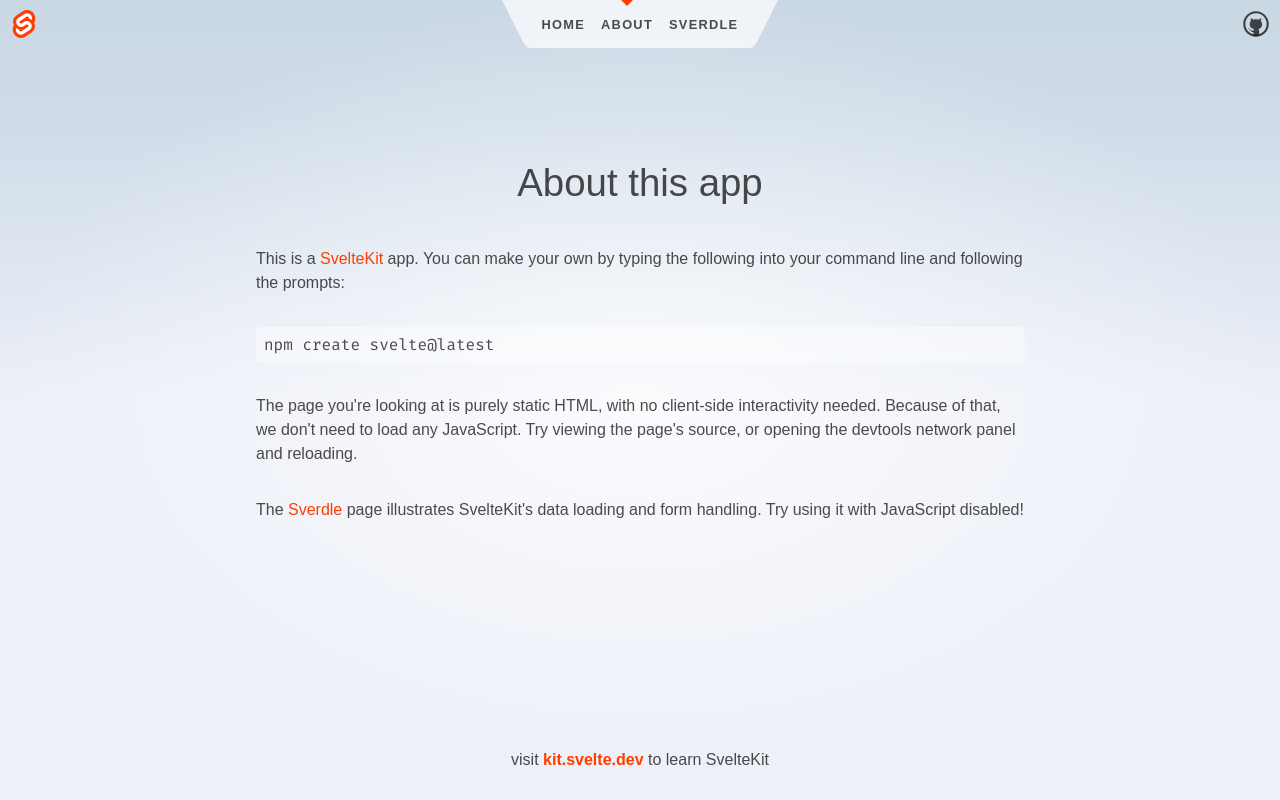
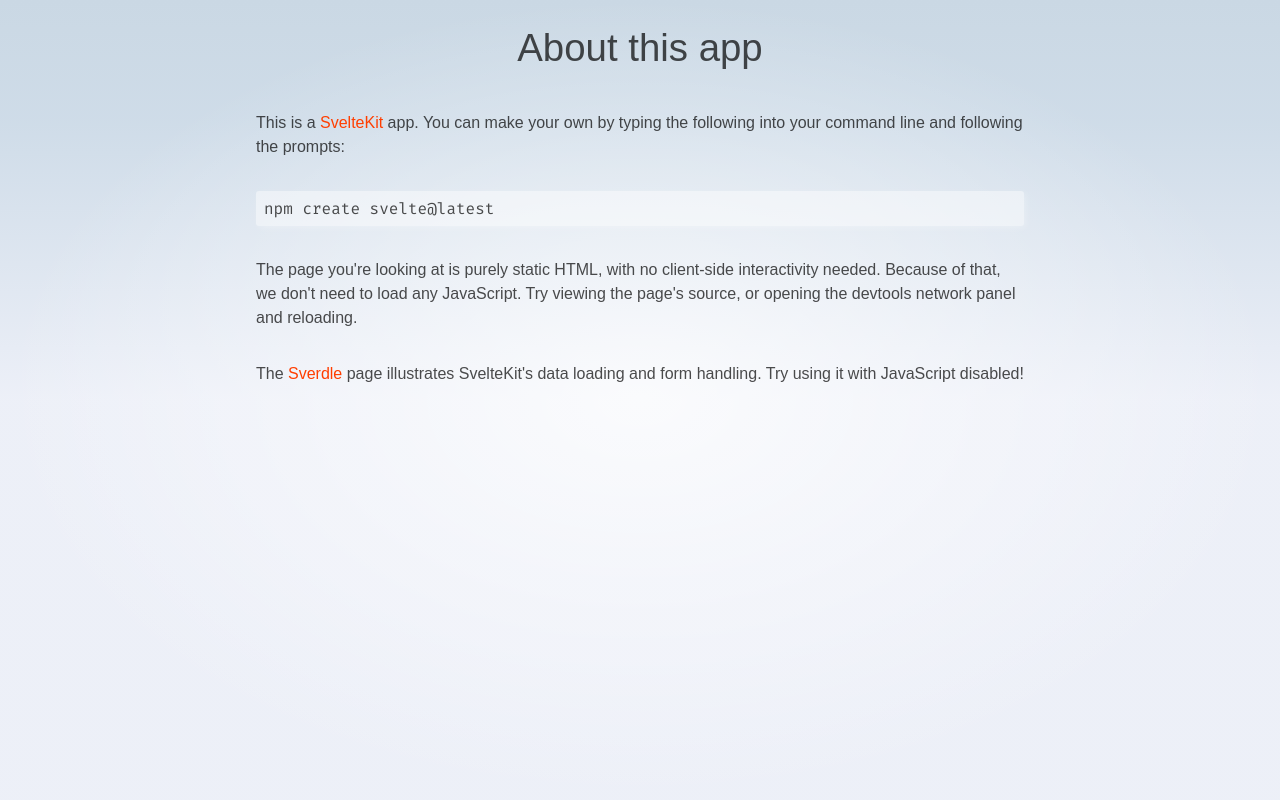
Before and after one commit to raiden808/xo-hackathon, a SvelteKit app: page /about in a window 1280 px wide. Built offline with nearby package versions, Linux system fonts and the light colour scheme.

Commit message:
refactor: saved data

```diff
--- a/package.json
+++ b/package.json
@@ -15,5 +15,9 @@
 		"svelte": "^4.2.7",
 		"vite": "^5.0.3"
 	},
-	"type": "module"
+	"type": "module",
+	"dependencies": {
+		"dotenv": "^16.4.5",
+		"openai": "^4.67.1"
+	}
 }
--- /dev/null
+++ b/src/lib/openai.js
@@ -0,0 +1,19 @@
+import OpenAI from "openai"; // For older versions of openai package
+
+const openai = new OpenAI({
+  apiKey: import.meta.env.VITE_OPENAI_API_KEY,
+});
+
+export async function getOpenAIResponse(prompt) {
+  try {
+    const response = await openai.chat.completions.create({
+      model: "gpt-3.5-turbo",
+      messages: [{ role: "user", content: prompt }],
+    });
+
+    return response.choices[0].message.content.trim();
+  } catch (error) {
+    console.error("Error fetching from OpenAI:", error);
+    return "Something went wrong with OpenAI.";
+  }
+}
--- a/src/routes/+layout.svelte
+++ b/src/routes/+layout.svelte
@@ -4,50 +4,10 @@
 </script>
 
 <div class="app">
-	<Header />
 
 	<main>
 		<slot />
 	</main>
 
-	<footer>
-		<p>visit <a href="https://kit.svelte.dev">kit.svelte.dev</a> to learn SvelteKit</p>
-	</footer>
+
 </div>
-
-<style>
-	.app {
-		display: flex;
-		flex-direction: column;
-		min-height: 100vh;
-	}
-
-	main {
-		flex: 1;
-		display: flex;
-		flex-direction: column;
-		padding: 1rem;
-		width: 100%;
-		max-width: 64rem;
-		margin: 0 auto;
-		box-sizing: border-box;
-	}
-
-	footer {
-		display: flex;
-		flex-direction: column;
-		justify-content: center;
-		align-items: center;
-		padding: 12px;
-	}
-
-	footer a {
-		font-weight: bold;
-	}
-
-	@media (min-width: 480px) {
-		footer {
-			padding: 12px 0;
-		}
-	}
-</style>
--- a/src/routes/Header.svelte
+++ /dev/null
@@ -1,129 +0,0 @@
-<script>
-	import { page } from '$app/stores';
-	import logo from '$lib/images/svelte-logo.svg';
-	import github from '$lib/images/github.svg';
-</script>
-
-<header>
-	<div class="corner">
-		<a href="https://kit.svelte.dev">
-			<img src={logo} alt="SvelteKit" />
-		</a>
-	</div>
-
-	<nav>
-		<svg viewBox="0 0 2 3" aria-hidden="true">
-			<path d="M0,0 L1,2 C1.5,3 1.5,3 2,3 L2,0 Z" />
-		</svg>
-		<ul>
-			<li aria-current={$page.url.pathname === '/' ? 'page' : undefined}>
-				<a href="/">Home</a>
-			</li>
-			<li aria-current={$page.url.pathname === '/about' ? 'page' : undefined}>
-				<a href="/about">About</a>
-			</li>
-			<li aria-current={$page.url.pathname.startsWith('/sverdle') ? 'page' : undefined}>
-				<a href="/sverdle">Sverdle</a>
-			</li>
-		</ul>
-		<svg viewBox="0 0 2 3" aria-hidden="true">
-			<path d="M0,0 L0,3 C0.5,3 0.5,3 1,2 L2,0 Z" />
-		</svg>
-	</nav>
-
-	<div class="corner">
-		<a href="https://github.com/sveltejs/kit">
-			<img src={github} alt="GitHub" />
-		</a>
-	</div>
-</header>
-
-<style>
-	header {
-		display: flex;
-		justify-content: space-between;
-	}
-
-	.corner {
-		width: 3em;
-		height: 3em;
-	}
-
-	.corner a {
-		display: flex;
-		align-items: center;
-		justify-content: center;
-		width: 100%;
-		height: 100%;
-	}
-
-	.corner img {
-		width: 2em;
-		height: 2em;
-		object-fit: contain;
-	}
-
-	nav {
-		display: flex;
-		justify-content: center;
-		--background: rgba(255, 255, 255, 0.7);
-	}
-
-	svg {
-		width: 2em;
-		height: 3em;
-		display: block;
-	}
-
-	path {
-		fill: var(--background);
-	}
-
-	ul {
-		position: relative;
-		padding: 0;
-		margin: 0;
-		height: 3em;
-		display: flex;
-		justify-content: center;
-		align-items: center;
-		list-style: none;
-		background: var(--background);
-		background-size: contain;
-	}
-
-	li {
-		position: relative;
-		height: 100%;
-	}
-
-	li[aria-current='page']::before {
-		--size: 6px;
-		content: '';
-		width: 0;
-		height: 0;
-		position: absolute;
-		top: 0;
-		left: calc(50% - var(--size));
-		border: var(--size) solid transparent;
-		border-top: var(--size) solid var(--color-theme-1);
-	}
-
-	nav a {
-		display: flex;
-		height: 100%;
-		align-items: center;
-		padding: 0 0.5rem;
-		color: var(--color-text);
-		font-weight: 700;
-		font-size: 0.8rem;
-		text-transform: uppercase;
-		letter-spacing: 0.1em;
-		text-decoration: none;
-		transition: color 0.2s linear;
-	}
-
-	a:hover {
-		color: var(--color-theme-1);
-	}
-</style>
--- /dev/null
+++ b/src/routes/api/openai/+server.js
@@ -0,0 +1,27 @@
+import { json } from "@sveltejs/kit";
+import OpenAI from "openai";
+import { OPENAI_API_KEY } from "$env/static/private"; // Correct way to import server-side env variables
+
+const openai = new OpenAI({
+  apiKey: `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`,
+});
+
+export async function POST({ request }) {
+  try {
+    const { prompt } = await request.json();
+
+    const response = await openai.chat.completions.create({
+      model: "gpt-3.5-turbo", // Use a cheaper model if applicable
+      messages: [{ role: "user", content: prompt }],
+      max_tokens: 50, // Reduce token usage
+    });
+
+    return json({ text: response.choices[0].message.content.trim() });
+  } catch (error) {
+    console.error("Error fetching from OpenAI:", error);
+    return json(
+      { error: "Something went wrong with OpenAI." },
+      { status: 500 }
+    );
+  }
+}
```
Also changed, not shown: src/routes/+page.svelte (+86 -46 lines), 1 other file (tests, documents, lock files or other folders).
